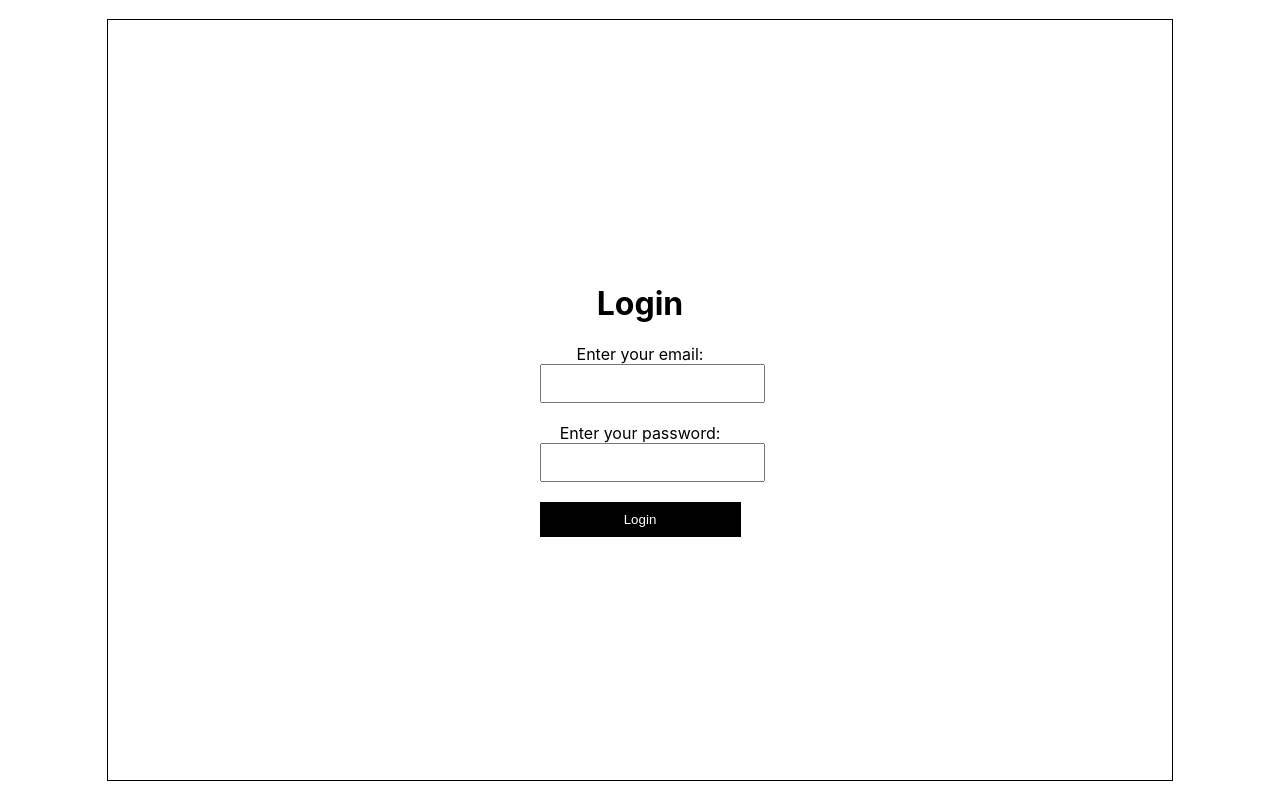
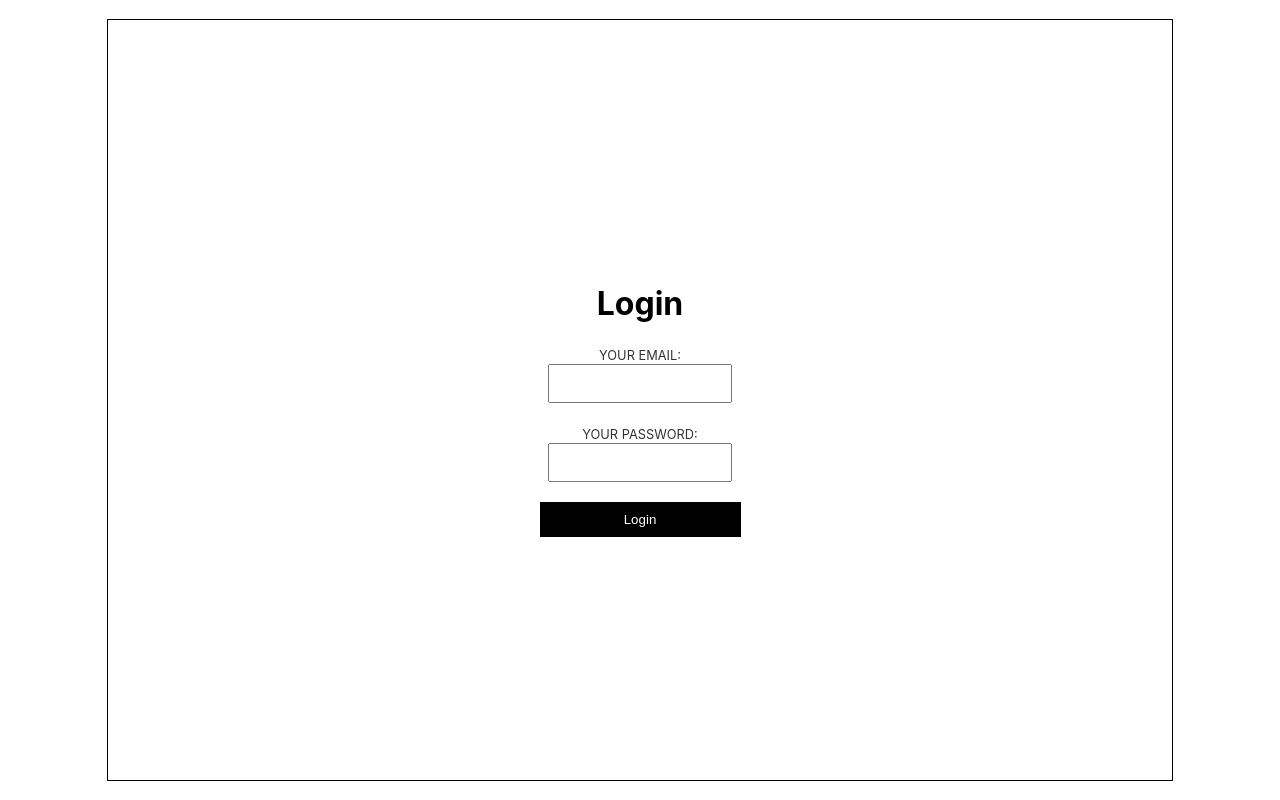
Before and after one commit to chrissyhunt87/expense-tracker-client, a React (Create React App) app: page /login in a window 1280 px wide. Built offline with nearby package versions, Linux system fonts and the light colour scheme.

Commit message:
Edit style for form element components

```diff
--- a/src/containers/Login/Login.js
+++ b/src/containers/Login/Login.js
@@ -2,6 +2,7 @@ import React, { Component } from 'react';
 import { CenteredDiv } from '../../elements/Div';
 import { FormInput } from '../../elements/Input';
 import { SubmitButton } from '../../elements/Button';
+import { FormLabel } from '../../elements/Text';
 
 class Login extends Component {
     render() {
@@ -9,10 +10,10 @@ class Login extends Component {
             <CenteredDiv>
                 <h1>Login</h1>
                 <form>
-                    <label htmlFor="email">Enter your email:</label><br />
+                    <FormLabel htmlFor="email">Your Email:</FormLabel><br />
                     <FormInput id="email" type="text" /><br /><br />
 
-                    <label htmlFor="password">Enter your password:</label><br />
+                    <FormLabel htmlFor="password">Your Password:</FormLabel><br />
                     <FormInput id="password" type="password" /><br /><br />
 
                     <SubmitButton type="submit">Login</SubmitButton>
--- a/src/elements/Input.js
+++ b/src/elements/Input.js
@@ -1,6 +1,6 @@
 import styled from 'styled-components';
 
 export const FormInput = styled.input`
-    width: 100%;
+    width: 80%;
     padding: 10px;
 `;
--- /dev/null
+++ b/src/elements/Text.js
@@ -0,0 +1,8 @@
+import styled from 'styled-components';
+
+export const FormLabel = styled.label`
+    opacity: 0.8;
+    font-size: 0.8em;
+    text-align: center;
+    text-transform: uppercase;
+`;
```
